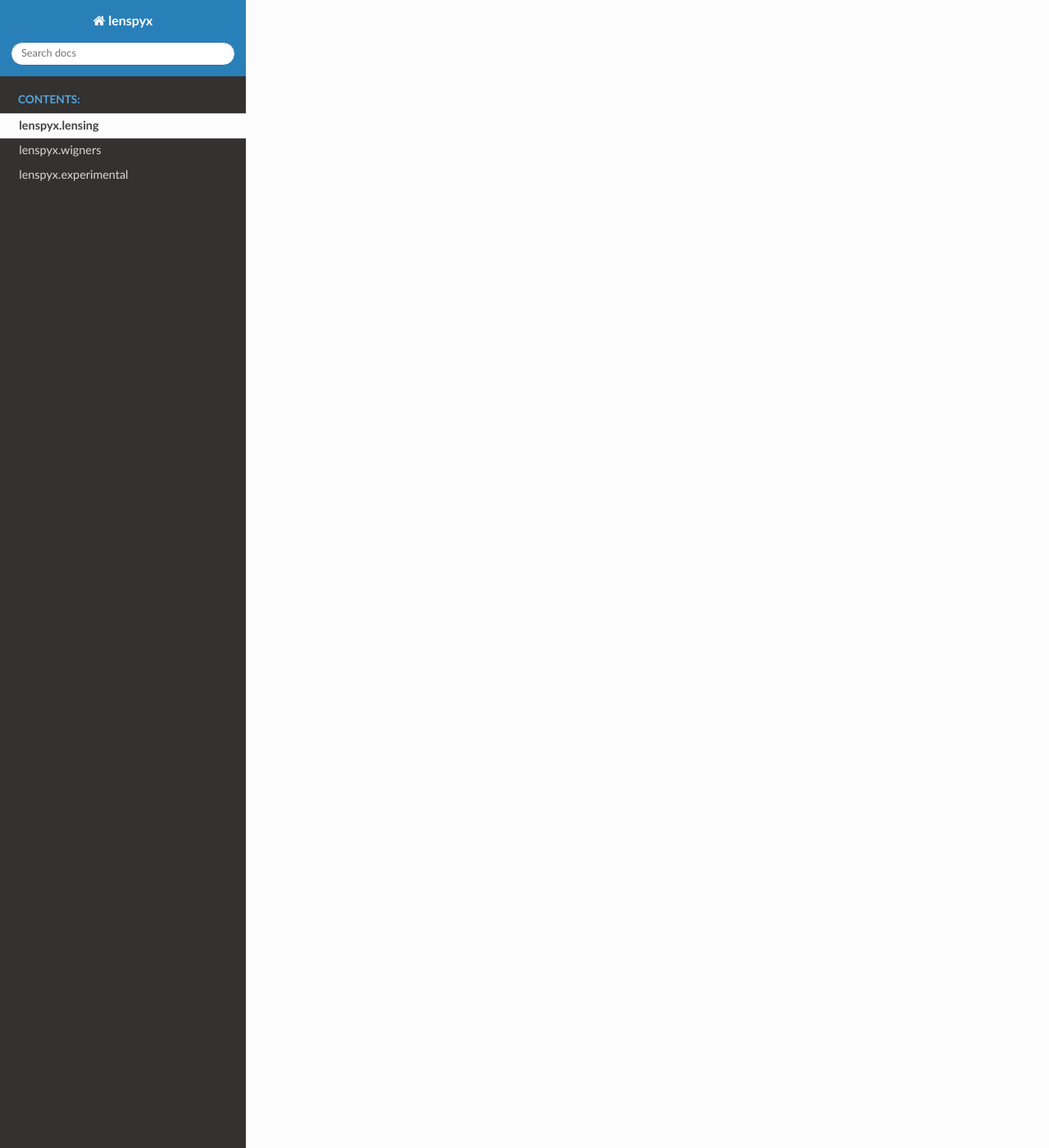
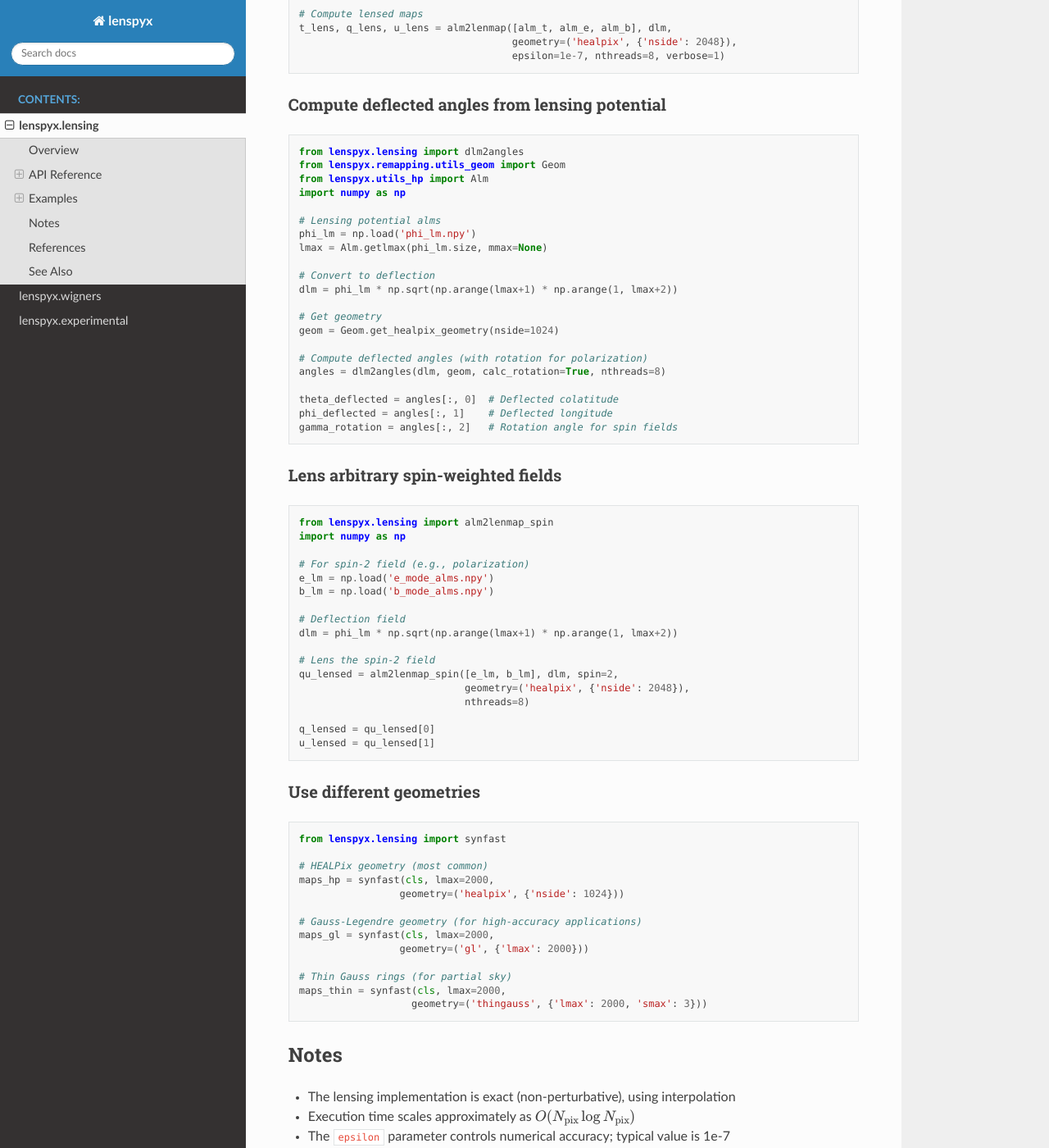
Before and after one commit to carronj/lenspyx, a Sphinx documentation site: the page built from docs/lensing.rst, in a window 1280 px wide and 1400 px high, scrolled down 2047 px. Shown: the whole window at 82% size. Built offline with Sphinx 7.4.7 and the Read the Docs theme 3.1.0, drawn with Linux system fonts in a browser that asks for light colours; some of the changed text lies outside the part shown.

Commit message:
Improve lensing module documentation
- Add comprehensive module-level docstring with overview and examples
- Convert all function docstrings to NumPy/Sphinx format
- Add detailed parameter descriptions and return values
- Add mathematical equations for lensing operations
- Expand lensing.rst with extensive examples and use cases
- Add references to Lewis (2005) and Reinecke et al. (2023)
- Remove get_geom from docstrings, use Geom class directly
- Update example code to use almxfl correctly
- Include examples for synfast, alm2lenmap, dlm2angles, and alm2lenmap_spin
- Document different geometry options and their use cases

```diff
--- a/docs/lensing.rst
+++ b/docs/lensing.rst
@@ -2,7 +2,191 @@
 lenspyx.lensing
 ===============
 
-See examples/demo_lenspyx.ipynb for example calls of this couple of routines
+CMB lensing operations: lensed map synthesis and related utilities.
 
-.. automodule:: lenspyx.lensing
-    :members: alm2lenmap, alm2lenmap_spin, synfast, dlm2angles
+This module provides functions for computing gravitationally lensed CMB maps from
+spherical harmonic coefficients. Gravitational lensing remaps the CMB temperature
+and polarization by deflecting photon paths according to the intervening mass distribution.
+
+Overview
+--------
+
+Gravitational lensing modifies the observed CMB by deflecting photon paths. The lensing
+operation remaps the CMB according to:
+
+.. math::
+
+    X^{\text{lensed}}(\hat{n}) = X^{\text{unlensed}}(\hat{n} + \nabla\phi(\hat{n}))
+
+where :math:`\phi` is the lensing potential and :math:`X` represents T, E, or B modes.
+
+For polarization, the Stokes parameters Q and U are additionally rotated by the
+lensing-induced angle :math:`\gamma`.
+
+The implementation uses exact (non-perturbative) lensing via interpolation on the sphere,
+with configurable accuracy through the ``epsilon`` parameter.
+
+API Reference
+-------------
+
+.. currentmodule:: lenspyx.lensing
+
+Main Functions
+~~~~~~~~~~~~~~
+
+.. autofunction:: synfast
+
+.. autofunction:: alm2lenmap
+
+.. autofunction:: alm2lenmap_spin
+
+.. autofunction:: dlm2angles
+
+Examples
+--------
+
+Generate a lensed CMB realization
+~~~~~~~~~~~~~~~~~~~~~~~~~~~~~~~~~~
+
+.. code-block:: python
+
+    from lenspyx.lensing import synfast
+    from lenspyx.utils import camb_clfile
+
+    # Load CMB power spectra (including lensing potential)
+    cls = camb_clfile('cosmo2017_10K_acc3_lensedCls.dat')
+    # Must contain 'tt', 'ee', 'bb', 'te', 'pp' keys
+
+    # Generate lensed realization
+    maps = synfast(cls, lmax=3000,
+                   geometry=('healpix', {'nside': 2048}),
+                   nthreads=8, seed=42, verbose=1)
+
+    # Access lensed maps
+    t_lensed = maps['T']         # Temperature
+    q_lensed = maps['QU'][0]     # Q Stokes parameter
+    u_lensed = maps['QU'][1]     # U Stokes parameter
+
+Lens existing unlensed alms
+~~~~~~~~~~~~~~~~~~~~~~~~~~~~
+
+.. code-block:: python
+
+    from lenspyx.lensing import alm2lenmap
+    from lenspyx.utils_hp import Alm
+    import numpy as np
+
+    lmax = 3000
+    nalm = Alm.getsize(lmax, lmax)
+
+    # Create or load unlensed alms
+    alm_t = np.load('unlensed_alm_t.npy')
+    alm_e = np.load('unlensed_alm_e.npy')
+    alm_b = np.zeros(nalm, dtype=complex)  # Unlensed B=0
+
+    # Create deflection from lensing potential
+    phi_lm = np.load('phi_lm.npy')
+    L = np.arange(lmax + 1, dtype=float)
+    deflection_factor = np.sqrt(L * (L + 1))
+    dlm = phi_lm * deflection_factor
+
+    # Compute lensed maps
+    t_lens, q_lens, u_lens = alm2lenmap([alm_t, alm_e, alm_b], dlm,
+                                        geometry=('healpix', {'nside': 2048}),
+                                        epsilon=1e-7, nthreads=8, verbose=1)
+
+Compute deflected angles from lensing potential
+~~~~~~~~~~~~~~~~~~~~~~~~~~~~~~~~~~~~~~~~~~~~~~~~
+
+.. code-block:: python
+
+    from lenspyx.lensing import dlm2angles
+    from lenspyx.remapping.utils_geom import Geom
+    from lenspyx.utils_hp import Alm
+    import numpy as np
+
+    # Lensing potential alms
+    phi_lm = np.load('phi_lm.npy')
+    lmax = Alm.getlmax(phi_lm.size, mmax=None)
+
+    # Convert to deflection
+    dlm = phi_lm * np.sqrt(np.arange(lmax+1) * np.arange(1, lmax+2))
+
+    # Get geometry
+    geom = Geom.get_healpix_geometry(nside=1024)
+
+    # Compute deflected angles (with rotation for polarization)
+    angles = dlm2angles(dlm, geom, calc_rotation=True, nthreads=8)
+
+    theta_deflected = angles[:, 0]  # Deflected colatitude
+    phi_deflected = angles[:, 1]    # Deflected longitude
+    gamma_rotation = angles[:, 2]   # Rotation angle for spin fields
+
+Lens arbitrary spin-weighted fields
+~~~~~~~~~~~~~~~~~~~~~~~~~~~~~~~~~~~~
+
+.. code-block:: python
+
+    from lenspyx.lensing import alm2lenmap_spin
+    import numpy as np
+
+    # For spin-2 field (e.g., polarization)
+    e_lm = np.load('e_mode_alms.npy')
+    b_lm = np.load('b_mode_alms.npy')
+
+    # Deflection field
+    dlm = phi_lm * np.sqrt(np.arange(lmax+1) * np.arange(1, lmax+2))
+
+    # Lens the spin-2 field
+    qu_lensed = alm2lenmap_spin([e_lm, b_lm], dlm, spin=2,
+                                geometry=('healpix', {'nside': 2048}),
+                                nthreads=8)
+
+    q_lensed = qu_lensed[0]
+    u_lensed = qu_lensed[1]
+
+Use different geometries
+~~~~~~~~~~~~~~~~~~~~~~~~
+
+.. code-block:: python
+
+    from lenspyx.lensing import synfast
+
+    # HEALPix geometry (most common)
+    maps_hp = synfast(cls, lmax=2000,
+                     geometry=('healpix', {'nside': 1024}))
+
+    # Gauss-Legendre geometry (for high-accuracy applications)
+    maps_gl = synfast(cls, lmax=2000,
+                     geometry=('gl', {'lmax': 2000}))
+
+    # Thin Gauss rings (for partial sky)
+    maps_thin = synfast(cls, lmax=2000,
+                       geometry=('thingauss', {'lmax': 2000, 'smax': 3}))
+
+Notes
+-----
+
+- The lensing implementation is exact (non-perturbative), using interpolation
+- Execution time scales approximately as :math:`O(N_{\text{pix}} \log N_{\text{pix}})`
+- The ``epsilon`` parameter controls numerical accuracy; typical value is 1e-7
+- For reproducible results, always set the ``seed`` parameter
+- Lensing potential power spectrum 'PP' should be for :math:`\phi`, not the deflection
+- The deflection field is :math:`d_{\ell m} = \sqrt{\ell(\ell+1)} \phi_{\ell m}`
+
+References
+----------
+
+.. [1] Lewis, A., 2005. "Lensed CMB simulation and parameter estimation."
+       Phys. Rev. D 71, 083008. https://arxiv.org/abs/astro-ph/0502469
+
+.. [2] Reinecke, M., Belkner, S., and Carron, J., 2023. "Improved cosmic microwave background
+       (de-)lensing using general spherical harmonic transforms."
+       arXiv:2304.10431. https://arxiv.org/abs/2304.10431
+
+See Also
+--------
+
+- Jupyter notebook: ``examples/demo_lenspyx.ipynb`` for interactive examples
+- :mod:`lenspyx.remapping.deflection_029` : Low-level lensing implementation
+- :mod:`lenspyx.experimental` : Optimized transforms for partial-sky data
```
Also changed, not shown: 1 other file.
